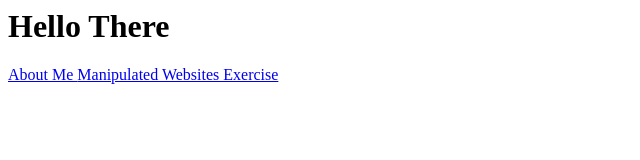
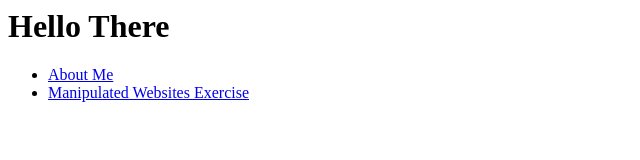
Before and after one commit to DeniseAlicia/Code1, a plain HTML site: page index.html in a window 1280 px wide. Shown: the whole page, without its empty margins (0-640 px from the left). Drawn offline with Linux system fonts and the light colour scheme.

Commit message:
List for Index

```diff
--- a/index.html
+++ b/index.html
@@ -5,8 +5,12 @@
     <body>
 
         <h1> Hello There </h1>
-        <a href = "Projects/GitHubPage/AboutMe.html"> About Me </a>
-        <a href = "Projects/GitHubPage/ManipulatedWebsites.html"> Manipulated Websites Exercise</a>
+        <ul>
+            <li> <a href = "Projects/GitHubPage/AboutMe.html"> About Me </a> </li>
+            <li> <a href = "Projects/GitHubPage/ManipulatedWebsites.html"> Manipulated Websites Exercise</a> </li>
+
+        </ul>
+
     </body>
 
 
```
